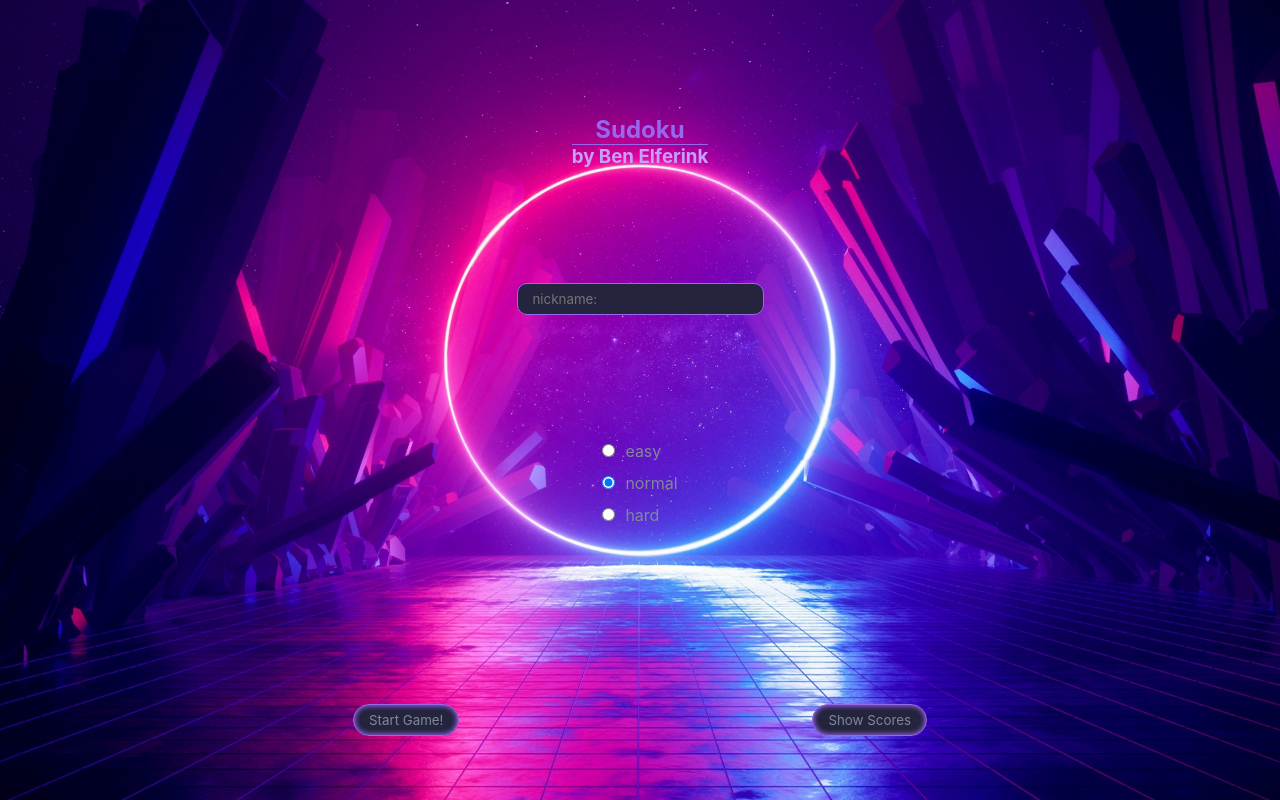
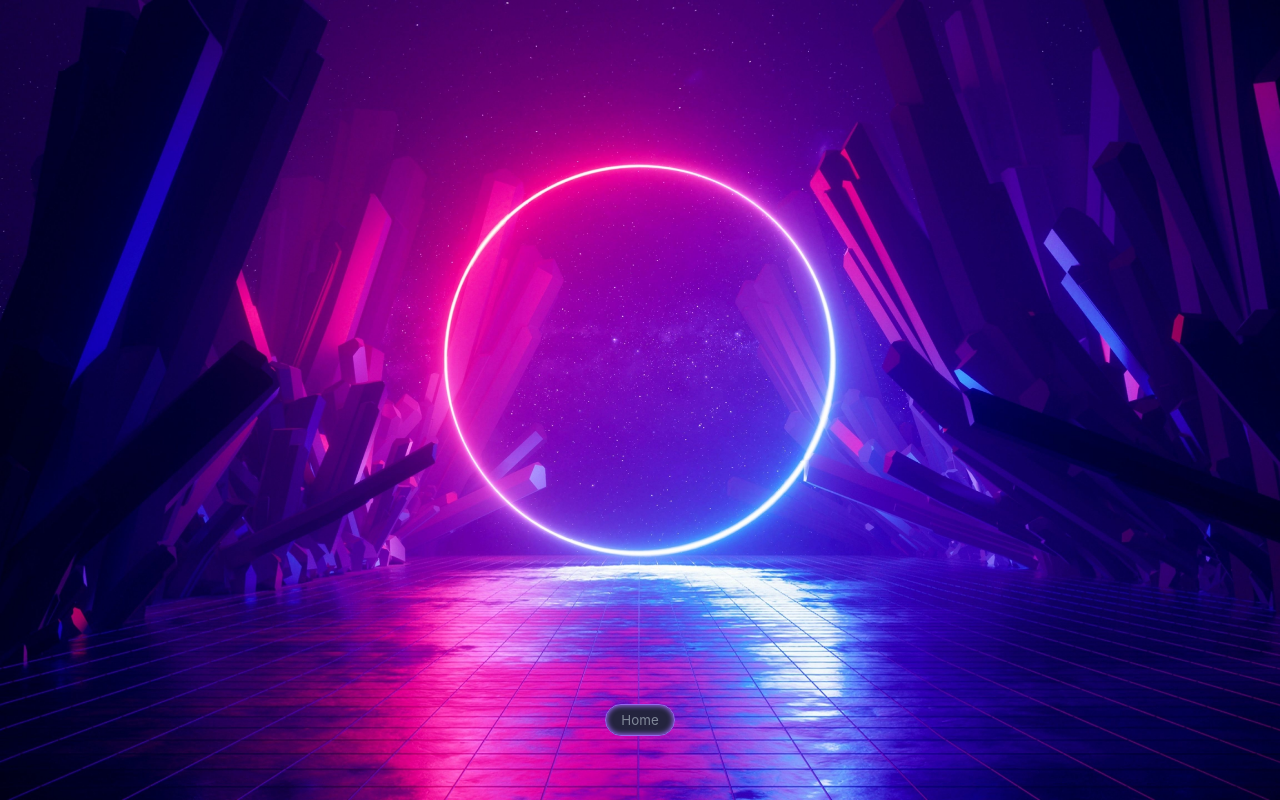
Before and after one commit to BenElferink/Sudoku, a React (Create React App) app: page / in a window 1280 px wide. Both pictures are taken after a click on the button "Show Scores". Built offline with nearby package versions, Linux system fonts and the light colour scheme.

Commit message:
button modifications

```diff
--- a/src/pages/ScorePage.jsx
+++ b/src/pages/ScorePage.jsx
@@ -9,8 +9,12 @@ export default function ScorePage({ played }) {
   const dispatch = useDispatch();
 
   const handleHome = () => {
-    dispatch(toggleStart());
-    dispatch(toggleFinish());
+    if (played) {
+      dispatch(toggleStart());
+      dispatch(toggleFinish());
+    } else {
+      dispatch(toggleFinish());
+    }
   };
 
   return (
--- a/src/pages/SetupPage.jsx
+++ b/src/pages/SetupPage.jsx
@@ -2,6 +2,7 @@ import React from 'react';
 import { useSelector, useDispatch } from 'react-redux';
 import {
   toggleStart,
+  toggleFinish,
   createMatrix,
   resetTime,
   resetHints,
@@ -25,6 +26,10 @@ export default function SetupPage() {
     dispatch(toggleStart());
   };
 
+  const handleShowScores = () => {
+    dispatch(toggleFinish());
+  };
+
   return (
     <div className='page'>
       <div className='page-content'>
@@ -34,7 +39,7 @@ export default function SetupPage() {
       </div>
       <div className='btn-bar'>
         <Button text='Start Game!' onClick={handleStartGame} />
-        <Button text='Show Scores' onClick={() => {}} />
+        <Button text='Show Scores' onClick={handleShowScores} />
       </div>
     </div>
   );
```
